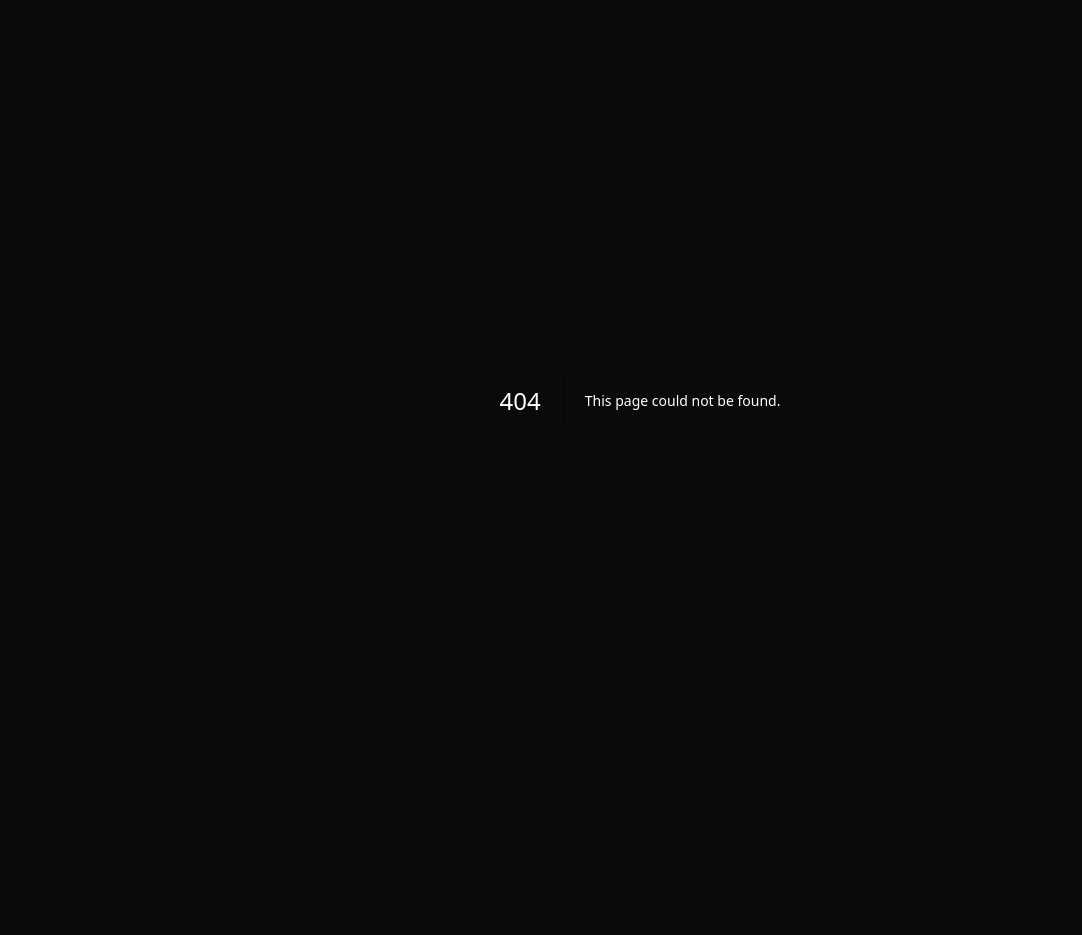
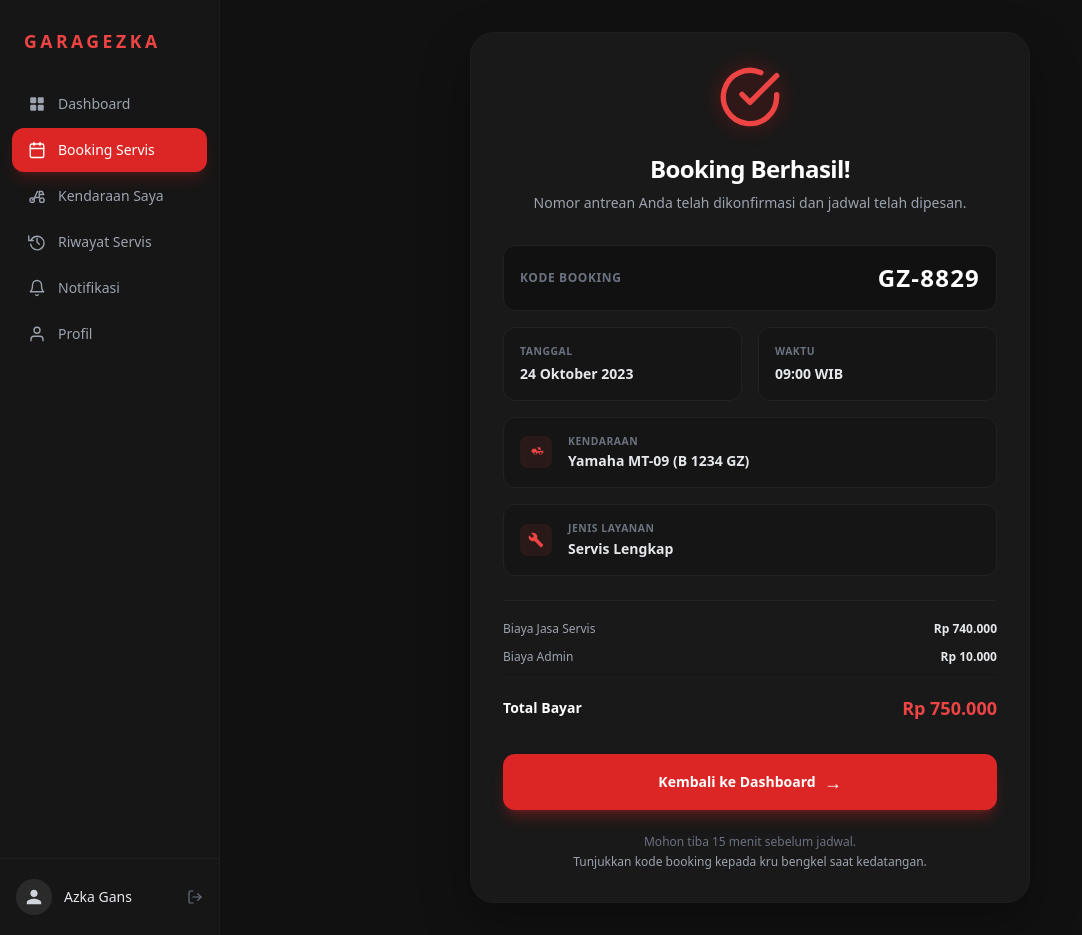
Before and after one commit to enxie2/project-garagezka-fullstack, a Next.js app in the folder frontend/: page /booking/success in a window 1280 px wide. Before the commit this address had no page. Shown: the whole page, without its empty margins (0-1082 px from the left). Before the commit the page ends 800 px from the top, so only its background shows below. Built offline with nearby package versions, Linux system fonts and the light colour scheme.

Commit message:
feat: implement booking service page with selection logic and success state

```diff
--- a/frontend/app/booking/page.tsx
+++ b/frontend/app/booking/page.tsx
@@ -1,6 +1,7 @@
 'use client'
 
 import { useState } from 'react'
+import Link from 'next/link'
 import Sidebar from '@/components/Sidebar'
 import {
   ChevronDownIcon,
@@ -257,9 +258,12 @@ export default function BookingServisPage() {
               </div>
 
               {/* Tombol CTA */}
-              <button className="mt-5 w-full rounded-xl bg-red-600 py-3.5 text-sm font-bold text-white shadow-lg shadow-red-600/30 transition hover:bg-red-700 active:scale-95">
+              <Link
+                href="/booking/success"
+                className="mt-5 block w-full text-center rounded-xl bg-red-600 py-3.5 text-sm font-bold text-white shadow-lg shadow-red-600/30 transition hover:bg-red-700 active:scale-95"
+              >
                 Lanjut Booking
-              </button>
+              </Link>
 
               <p className="mt-3 text-center text-[0.65rem] leading-relaxed text-gray-600">
                 Dengan mengklik tombol di atas, Anda menyetujui syarat dan ketentuan layanan GARAGEZKA.
--- /dev/null
+++ b/frontend/app/booking/success/page.tsx
@@ -0,0 +1,134 @@
+import Link from 'next/link'
+import Sidebar from '@/components/Sidebar'
+import {
+  CheckCircleIcon,
+  MotorcycleSmallIcon,
+  WrenchIcon,
+} from '@/components/icons'
+
+export default function BookingSuccessPage() {
+  return (
+    <div className="flex min-h-screen bg-[#111111] font-sans text-white">
+      {/* ── Sidebar ── */}
+      <Sidebar activePage="booking" />
+
+      {/* ── Main Content ── */}
+      <main className="flex flex-1 items-center justify-center p-8">
+        <div className="w-full max-w-[560px] rounded-3xl border border-[#1e1e1e] bg-[#191919] p-8 shadow-[0_20px_50px_rgba(0,0,0,0.3)]">
+
+          {/* Success Header */}
+          <div className="flex flex-col items-center text-center">
+            <div className="flex h-16 w-16 items-center justify-center rounded-full bg-[#fa1818]/10 text-red-500 shadow-[0_0_20px_rgba(250,24,24,0.2)]">
+              <CheckCircleIcon />
+            </div>
+            <h1 className="mt-6 text-2xl font-bold tracking-tight text-white">
+              Booking Berhasil!
+            </h1>
+            <p className="mt-2 text-sm text-gray-400">
+              Nomor antrean Anda telah dikonfirmasi dan jadwal telah dipesan.
+            </p>
+          </div>
+
+          {/* Booking Code Card */}
+          <div className="mt-8 rounded-xl bg-[#111111] p-4 flex items-center justify-between border border-[#222222]">
+            <span className="text-xs font-bold uppercase tracking-wider text-gray-500">
+              KODE BOOKING
+            </span>
+            <span className="text-2xl font-black tracking-wider text-white">
+              GZ-8829
+            </span>
+          </div>
+
+          {/* Date & Time Grid */}
+          <div className="mt-4 grid grid-cols-2 gap-4">
+            <div className="rounded-xl border border-[#222222] bg-[#111111]/40 p-4">
+              <p className="text-[0.65rem] font-bold uppercase tracking-wider text-gray-500">
+                TANGGAL
+              </p>
+              <p className="mt-1 text-sm font-semibold text-gray-200">
+                24 Oktober 2023
+              </p>
+            </div>
+            <div className="rounded-xl border border-[#222222] bg-[#111111]/40 p-4">
+              <p className="text-[0.65rem] font-bold uppercase tracking-wider text-gray-500">
+                WAKTU
+              </p>
+              <p className="mt-1 text-sm font-semibold text-gray-200">
+                09:00 WIB
+              </p>
+            </div>
+          </div>
+
+          {/* Vehicle Info */}
+          <div className="mt-4 rounded-xl border border-[#222222] bg-[#111111]/40 p-4 flex items-center gap-4">
+            <div className="flex h-8 w-8 items-center justify-center rounded-lg bg-red-500/10 text-red-500">
+              <MotorcycleSmallIcon />
+            </div>
+            <div>
+              <p className="text-[0.65rem] font-bold uppercase tracking-wider text-gray-500">
+                KENDARAAN
+              </p>
+              <p className="mt-0.5 text-sm font-semibold text-gray-200">
+                Yamaha MT-09 (B 1234 GZ)
+              </p>
+            </div>
+          </div>
+
+          {/* Service Info */}
+          <div className="mt-4 rounded-xl border border-[#222222] bg-[#111111]/40 p-4 flex items-center gap-4">
+            <div className="flex h-8 w-8 items-center justify-center rounded-lg bg-red-500/10 text-red-500">
+              <WrenchIcon />
+            </div>
+            <div>
+              <p className="text-[0.65rem] font-bold uppercase tracking-wider text-gray-500">
+                JENIS LAYANAN
+              </p>
+              <p className="mt-0.5 text-sm font-semibold text-gray-200">
+                Servis Lengkap
+              </p>
+            </div>
+          </div>
+
+          {/* Pricing Info */}
+          <div className="mt-6 space-y-3 border-t border-[#222222] pt-5">
+            <div className="flex items-center justify-between text-xs text-gray-400">
+              <span>Biaya Jasa Servis</span>
+              <span className="font-semibold text-gray-200">Rp 740.000</span>
+            </div>
+            <div className="flex items-center justify-between text-xs text-gray-400">
+              <span>Biaya Admin</span>
+              <span className="font-semibold text-gray-200">Rp 10.000</span>
+            </div>
+            <div className="my-2 border-t border-[#222222]/50" />
+            <div className="flex items-center justify-between pt-1">
+              <span className="text-sm font-bold text-white">Total Bayar</span>
+              <span className="text-lg font-extrabold text-red-500">Rp 750.000</span>
+            </div>
+          </div>
+
+          {/* Action Button */}
+          <div className="mt-8">
+            <Link
+              href="/dashboard"
+              className="flex w-full items-center justify-center gap-2 rounded-xl bg-red-600 py-3.5 text-sm font-bold text-white shadow-lg shadow-red-600/30 transition hover:bg-red-700 active:scale-[0.98]"
+            >
+              Kembali ke Dashboard
+              <span className="text-lg">→</span>
+            </Link>
+          </div>
+
+          {/* Bottom Notes */}
+          <div className="mt-6 text-center">
+            <p className="text-xs text-gray-500 font-medium">
+              Mohon tiba 15 menit sebelum jadwal.
+            </p>
+            <p className="mt-1 text-xs text-gray-400">
+              Tunjukkan kode booking kepada kru bengkel saat kedatangan.
+            </p>
+          </div>
+
+        </div>
+      </main>
+    </div>
+  )
+}
--- a/frontend/components/icons.tsx
+++ b/frontend/components/icons.tsx
@@ -184,3 +184,10 @@ export const MotorcycleSmallIcon = () => (
     <path d="M19 7c0-1.1-.9-2-2-2h-3l2 4h1.8l1.2-1.18V7zm-5.2 4l-2-4H7l-2 3 1.5 3H8c0 1.66 1.34 3 3 3s3-1.34 3-3h2c0 1.66 1.34 3 3 3s3-1.34 3-3h1v-3h-3.2zM11 15.5c-.83 0-1.5-.67-1.5-1.5s.67-1.5 1.5-1.5 1.5.67 1.5 1.5-.67 1.5-1.5 1.5zm8 0c-.83 0-1.5-.67-1.5-1.5s.67-1.5 1.5-1.5 1.5.67 1.5 1.5-.67 1.5-1.5 1.5z" />
   </svg>
 )
+
+export const CheckCircleIcon = () => (
+  <svg width="64" height="64" viewBox="0 0 24 24" fill="none" stroke="currentColor" strokeWidth="2" strokeLinecap="round" strokeLinejoin="round">
+    <path d="M22 11.08V12a10 10 0 1 1-5.93-9.14" />
+    <polyline points="22,4 12,14.01 9,11.01" />
+  </svg>
+)
```
